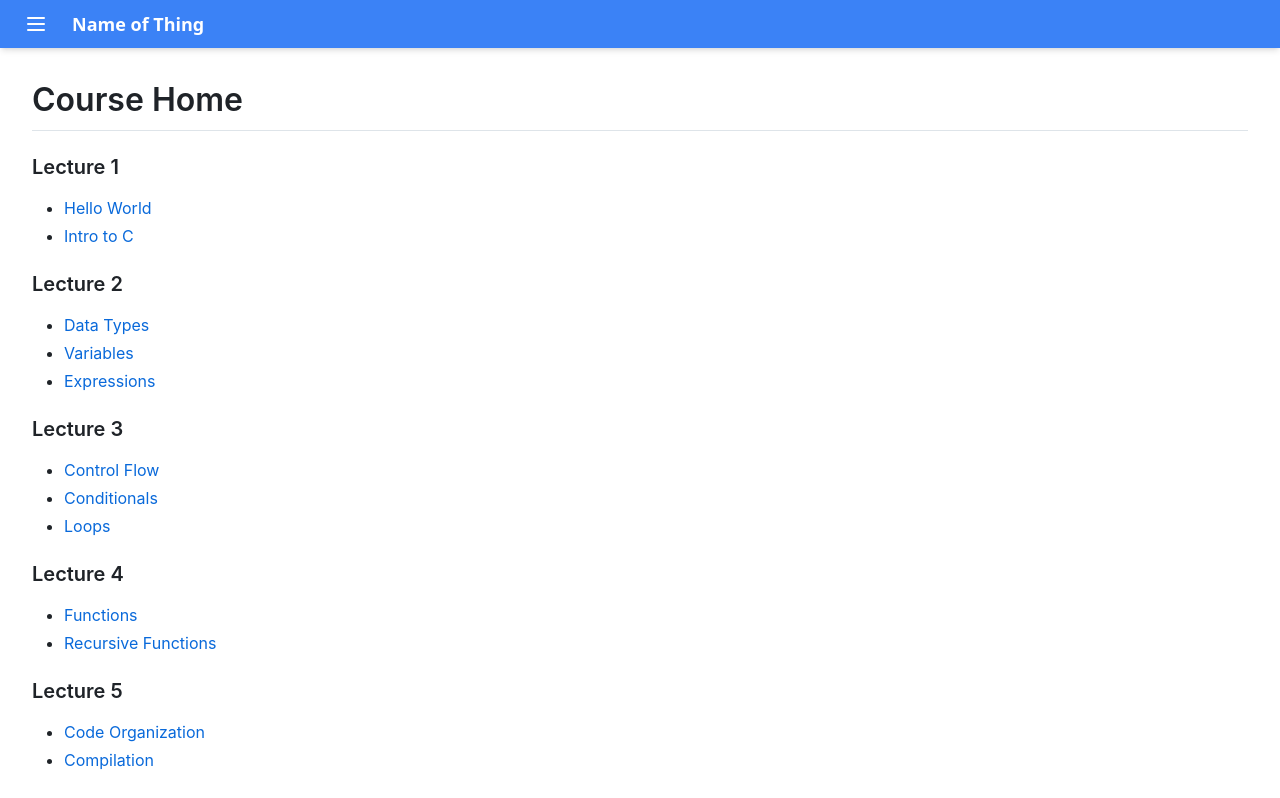
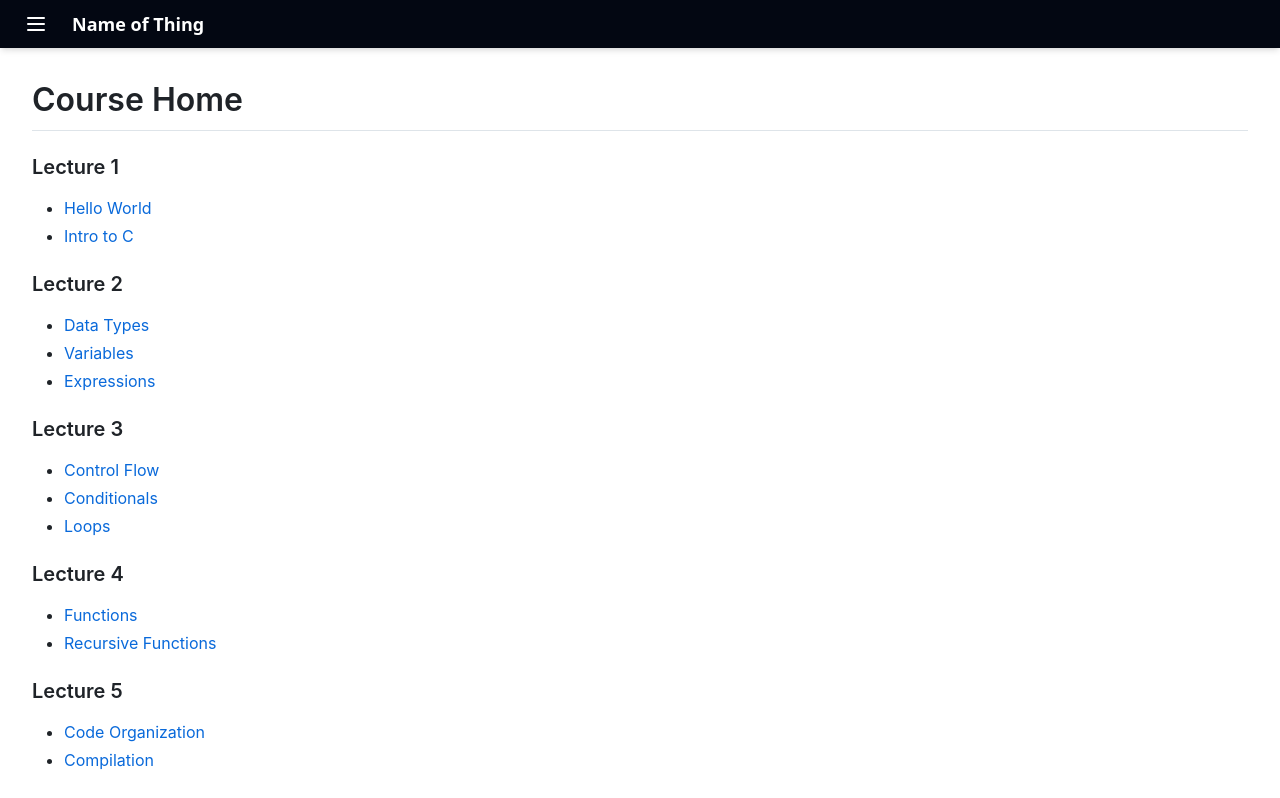
Before and after one commit to Justin-Morrison-github/SYSC-1006-2006, a React (Vite) app: page / in a window 1280 px wide. Shown: the top 798 px of the page. Built offline with nearby package versions, Linux system fonts and the light colour scheme.

Commit message:
Made header much nicer to look at and added overview page.

```diff
--- a/src/components/Sidebar.jsx
+++ b/src/components/Sidebar.jsx
@@ -2,6 +2,8 @@
 import { useState, useEffect } from 'react';
 import { Link } from 'react-router-dom';
 import { MenuIcon, XIcon } from 'lucide-react'; // install lucide-react or use heroicons
+
+const headerColor = "#030712"
 
 export default function Sidebar({ sidebarOpen, setSidebarOpen }) {
     // const [open, setOpen] = useState(false);
@@ -28,7 +30,8 @@ export default function Sidebar({ sidebarOpen, setSidebarOpen }) {
                     Name of Thing
                 </div>
             </div> */}
-            <div className="fixed top-0 left-0 w-full h-12 bg-blue-500 flex items-center px-4 z-50 shadow-md">
+            <div className="fixed top-0 left-0 w-full h-12  flex items-center px-4 z-50 shadow-md"
+                style={{ backgroundColor: headerColor }}>
                 {/* Sidebar Toggle Button */}
                 <button
                     className="text-white p-2 mr-4"
@@ -46,6 +49,7 @@ export default function Sidebar({ sidebarOpen, setSidebarOpen }) {
                 <h2 className="text-xl font-bold mb-4">Navigation</h2>
                 <ul className="space-y-2">
                     <li><Link to="/" onClick={() => setSidebarOpen(false)}>Home</Link></li>
+                    <li><Link to="/overview" onClick={() => setSidebarOpen(false)}>Course Overview</Link></li>
                     {/* Add more global links here */}
                 </ul>
                 <h2 className="text-xl font-bold mt-8 mb-4">Lectures</h2>
```
